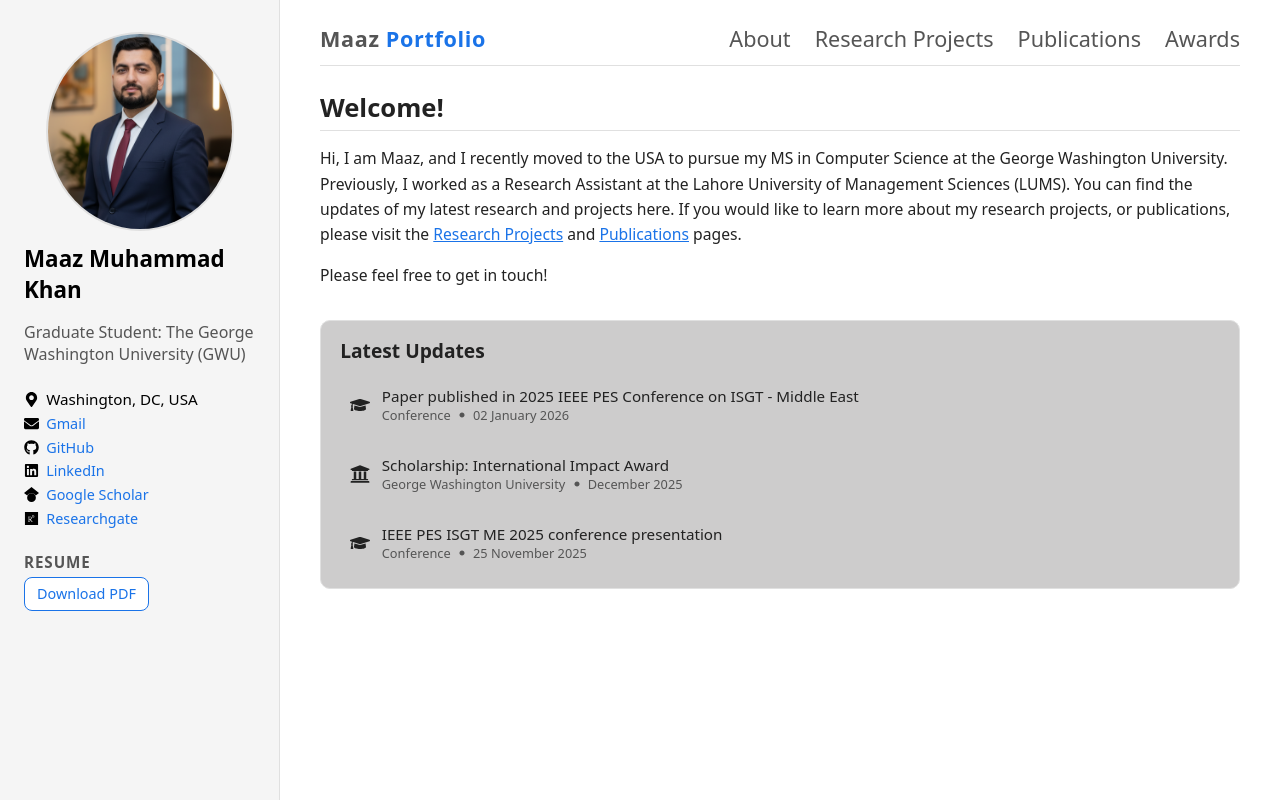
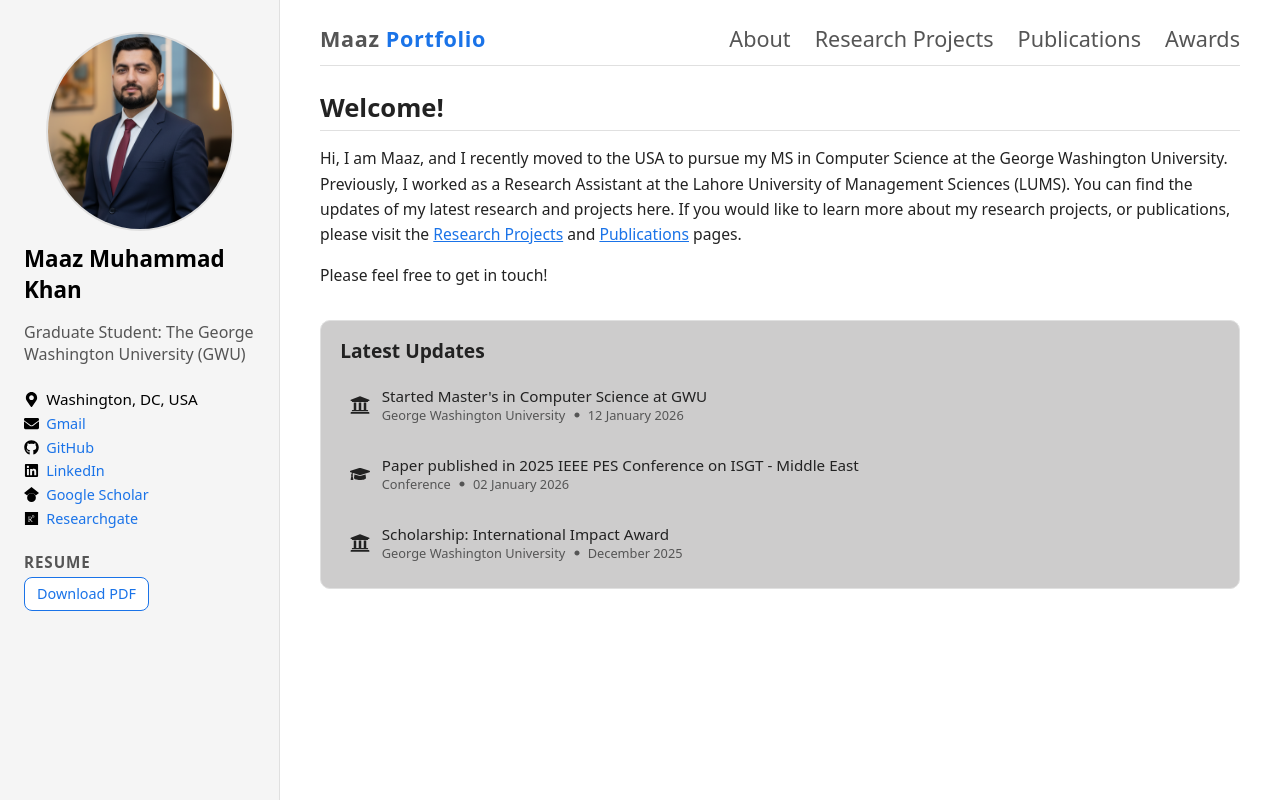
Before and after one commit to Maazkhan100/maazkhan100.github.io, a React (Vite) app: page / in a window 1280 px wide. Built offline with nearby package versions, Linux system fonts and the light colour scheme.

Commit message:
Updated the Update's Section

```diff
--- a/src/pages/Landing.jsx
+++ b/src/pages/Landing.jsx
@@ -12,19 +12,19 @@
     if (t.includes("conference") || t.includes("presentation")) {
       return <FaGraduationCap size={20} />;
     }
-    if (t.includes("journal") || t.includes("published") || t.includes("paper")) {
+    else if (t.includes("journal") || t.includes("published") || t.includes("paper")) {
       return <FaBook size={20} />;
     }
-    if (t.includes("github")) {
+    else if (t.includes("github")) {
       return <FaGithub size={20} />;
     }
-    if (t.includes("medium")) {
+    else if (t.includes("medium")) {
       return <FaMedium size={20} />;
     }
-    if (t.includes("linkedin")) {
+    else if (t.includes("linkedin")) {
       return <FaLinkedin size={20} />;
     }
-    if (t.includes("scholarship")) {
+    else if (t.includes("scholarship") || t.includes("gwu")) {
       return <FaUniversity size={20} />;
     }
 
@@ -33,6 +33,12 @@
   };
 
   const updates = [
+    {
+      title: "Started Master's in Computer Science at GWU",
+      source: "George Washington University",
+      link: "https://www.gwu.edu/",
+      date: "12 January 2026",
+    },
     {
       title: "Paper published in 2025 IEEE PES Conference on ISGT - Middle East",
       source: "Conference",
@@ -44,12 +50,6 @@
       source: "George Washington University",
       link: "https://www.gwu.edu/",
       date: "December 2025",
-    },
-    {
-      title: "IEEE PES ISGT ME 2025 conference presentation",
-      source: "Conference",
-      link: "https://drive.google.com/file/d/1MI5xMQqIe7vsbTtyK1WAR9C1nygbbiK3/view?usp=sharing",
-      date: "25 November 2025",
     },
   ];
 
```
